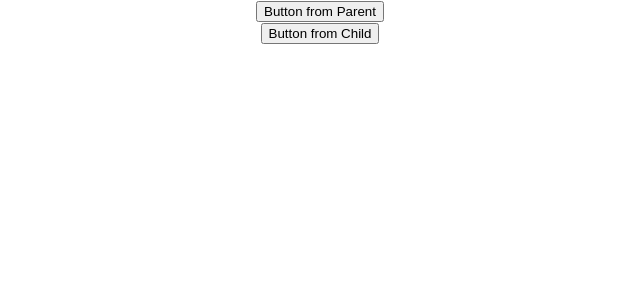
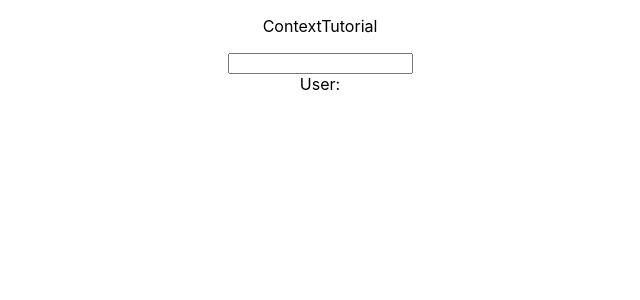
Before and after one commit to SafwanBackar/React-Hooks, a React (Create React App) app: page / in a window 1280 px wide. Shown: the top 300 px of the page, without its empty margins (320-960 px from the left). Built offline with nearby package versions, Linux system fonts and the light colour scheme.

Commit message:
useContext hook

```diff
--- a/src/App.js
+++ b/src/App.js
@@ -1,5 +1,6 @@
 import './App.css';
 import UseImperativeHandle from './components/ImperativeHandle/UseImperativeHandle';
+import ContextTutorial from './components/useContext/ContextTutorial';
 import UseEffect from './components/UseEffect';
 import UseLayoutEffect from './components/UseLayoutEffect';
 import UseReducer from './components/UseReducer';
@@ -14,7 +15,8 @@
       {/* <UseEffect/> */}
       {/* <UseRef/> */}
       {/* <UseLayoutEffect/> */}
-      <UseImperativeHandle/>
+      {/* <UseImperativeHandle/> */}
+      <ContextTutorial/>
     </div>
   )
 }
--- /dev/null
+++ b/src/components/useContext/ContextTutorial.js
@@ -0,0 +1,20 @@
+import React, { createContext, useState } from 'react'
+import Login from './Login'
+import User from './User'
+
+export const AppContext = createContext(null)
+
+
+const ContextTutorial = () => {
+
+    const [username, setUsername] = useState("")
+
+  return (
+    <AppContext.Provider value={{username, setUsername}}>
+        <p>ContextTutorial</p>
+        <Login/><User/>
+    </AppContext.Provider>
+  )
+}
+
+export default ContextTutorial
--- /dev/null
+++ b/src/components/useContext/Login.js
@@ -0,0 +1,21 @@
+import React, { useContext } from 'react'
+import { AppContext } from './ContextTutorial'
+
+
+
+const Login = () => {
+
+  const {setUsername} = useContext(AppContext)
+
+  return (
+    <div>
+        <input onChange={(e)=>{
+            setUsername(e.target.value)
+        }}>
+
+        </input>
+    </div>
+  )
+}
+
+export default Login
--- /dev/null
+++ b/src/components/useContext/User.js
@@ -0,0 +1,12 @@
+import React, { useContext } from 'react'
+import { AppContext } from './ContextTutorial'
+
+
+const User = () => {
+    const {username} = useContext(AppContext)
+  return (
+    <div>User: {username}</div>
+  )
+}
+
+export default User
```
